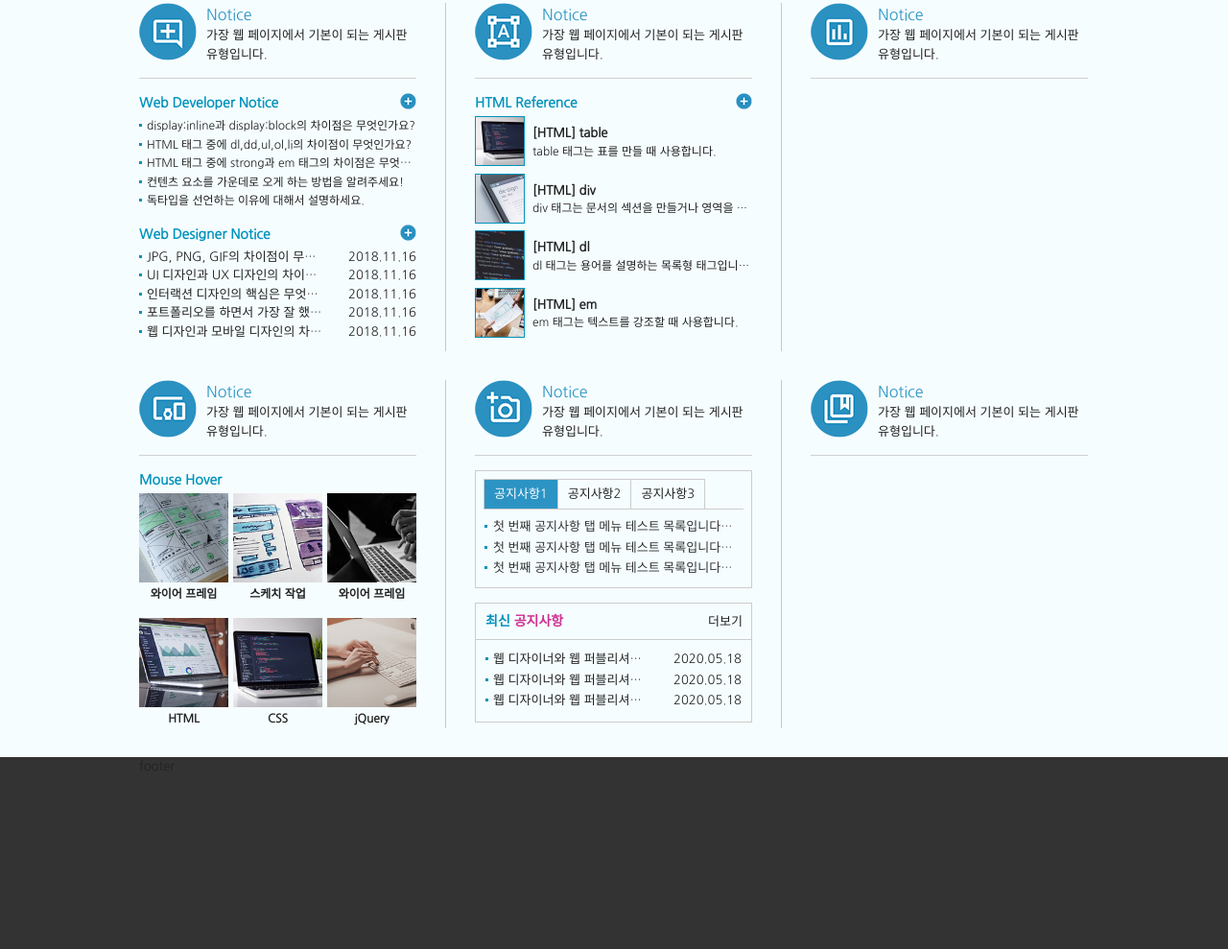
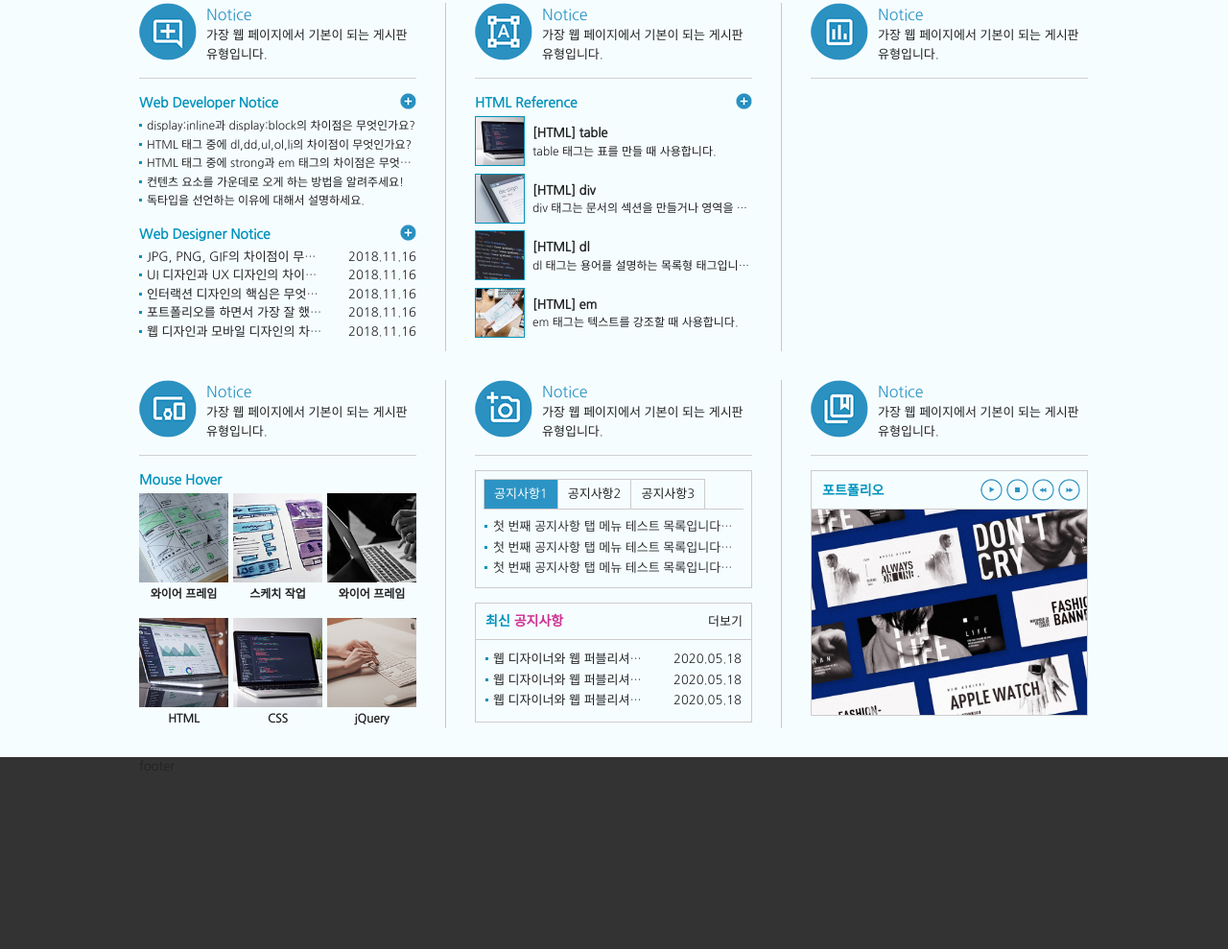
Before and after one commit to ktd1230/Html-CSS-JavaScript, a plain HTML site: page web/index.html in a window 1280 px wide. Shown: the part 822-1811 px from the top of the page at 96% size. Drawn offline with Linux system fonts and the light colour scheme; a web font is replaced by a local one.

Commit message:
[+] IMPROVE 갤러리

```diff
--- a/web/css/style.css
+++ b/web/css/style.css
@@ -206,3 +206,21 @@ width: 100%;}
 .notice4 li a {float: left; width: 60%; overflow: hidden; text-overflow: ellipsis; white-space: nowrap;}
 .notice4 li span {float: right; width: 30%; text-align: right;}
 .notice4 a.more {position: absolute; right: 9px; top: 9px;}
+
+/* 갤러리 */
+.gallery {position: relative; border: 1px solid #ccc; height: 254px; overflow: hidden;}
+.gallery h4 {font-size: 14px; color: #0093bd; border-bottom: 1px solid #ccc; padding: 10px 0 8px 11px;
+font-weight: bold;}
+.gallery .gallery_btn {position: absolute; right: 5px; top: 7px;}
+.gallery .gallery_btn ul {overflow: hidden;}
+.gallery .gallery_btn li {float: left; margin: 1px 2px;}
+.gallery .gallery_btn li a {display: block; width: 23px; height: 23px; background: url(../img/icon.png) no-repeat;}
+.gallery .gallery_btn li.gb_icon1 a {background-position: -150px -120px;}
+.gallery .gallery_btn li.gb_icon2 a {background-position: -150px -143px;}
+.gallery .gallery_btn li.gb_icon3 a {background-position: -150px -166px;}
+.gallery .gallery_btn li.gb_icon4 a {background-position: -150px -189px;}
+.gallery .gallery_btn li.gb_icon1 a:hover {background-position: -173px -120px;}
+.gallery .gallery_btn li.gb_icon2 a:hover {background-position: -173px -143px;}
+.gallery .gallery_btn li.gb_icon3 a:hover {background-position: -173px -166px;}
+.gallery .gallery_btn li.gb_icon4 a:hover {background-position: -173px -189px;}
+.gallery .gallery_img img {width: 100%;}
--- a/web/index.html
+++ b/web/index.html
@@ -326,11 +326,30 @@
                         </div>
                         <!-- //col5 -->
                         <div class="column col6">
-                            <h3>
-                                <span class="ico_img ir_pm">아이콘</span>
-                                <span class="ico_tit">Notice</span>
-                                <p class="ico_desc">가장 웹 페이지에서 기본이 되는 게시판 유형입니다.</p>
-                            </h3>
+                            <h3><span class="ico_img ir_pm">아이콘</span><span class="ico_tit">Notice</span></h3>
+                            <p class="ico_desc">가장 웹 페이지에서 기본이 되는 게시판 유형입니다.</p>
+                            <!-- 갤러리 -->
+                            <div class="gallery">
+                                <h4>포트폴리오</h4>
+                                <div class="gallery_btn">
+                                    <ul>
+                                        <li class="gb_icon1"><a href="#"><span class="ir_pm">시작</span></a></li>
+                                        <li class="gb_icon2"><a href="#"><span class="ir_pm">정지</span></a></li>
+                                        <li class="gb_icon3"><a href="#"><span class="ir_pm">이전이미지</span></a></li>
+                                        <li class="gb_icon4"><a href="#"><span class="ir_pm">다음이미지</span></a></li>
+                                    </ul>
+                                </div>
+                                <div class="gallery_img">
+                                    <ul>
+                                        <li><a href="#"><img src="img/gallery01.jpg" alt="갤러리1"></a></li>
+                                        <li><a href="#"><img src="img/gallery02.jpg" alt="갤러리2"></a></li>
+                                        <li><a href="#"><img src="img/gallery03.jpg" alt="갤러리3"></a></li>
+                                        <li><a href="#"><img src="img/gallery04.jpg" alt="갤러리4"></a></li>
+                                        <li><a href="#"><img src="img/gallery05.jpg" alt="갤러리5"></a></li>
+                                    </ul>
+                                </div>
+                            </div>
+                            <!-- //갤러리 -->
                         </div>
                         <!-- //col6 -->
                     </div>
```
